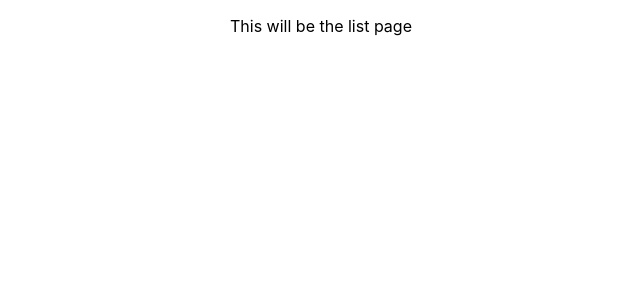
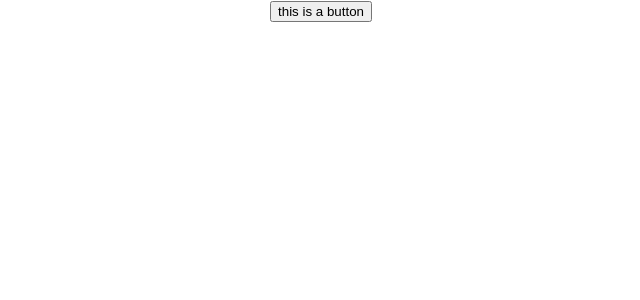
Before and after one commit to WolfHakase/todo-list-website, a React (Create React App) app in the folder frontend/todo-list-website/: page / in a window 1280 px wide. Shown: the top 300 px of the page, without its empty margins (319-959 px from the left). Built offline with nearby package versions, Linux system fonts and the light colour scheme.

Commit message:
Put a button (to be replaced by a component) on the list page and changed the (expected) id.

```diff
--- a/frontend/todo-list-website/src/pages/todoItemListPage.tsx
+++ b/frontend/todo-list-website/src/pages/todoItemListPage.tsx
@@ -2,6 +2,6 @@ import React from "react";
 
 export class TodoItemListPage extends React.Component {
     render() {
-        return <p>This will be the list page</p>;
+        return <button id={"navigate-to-create-page-button"}>this is a button</button>;
     }
 }
```
Also changed, not shown: 1 other file (tests, documents, lock files or other folders).
